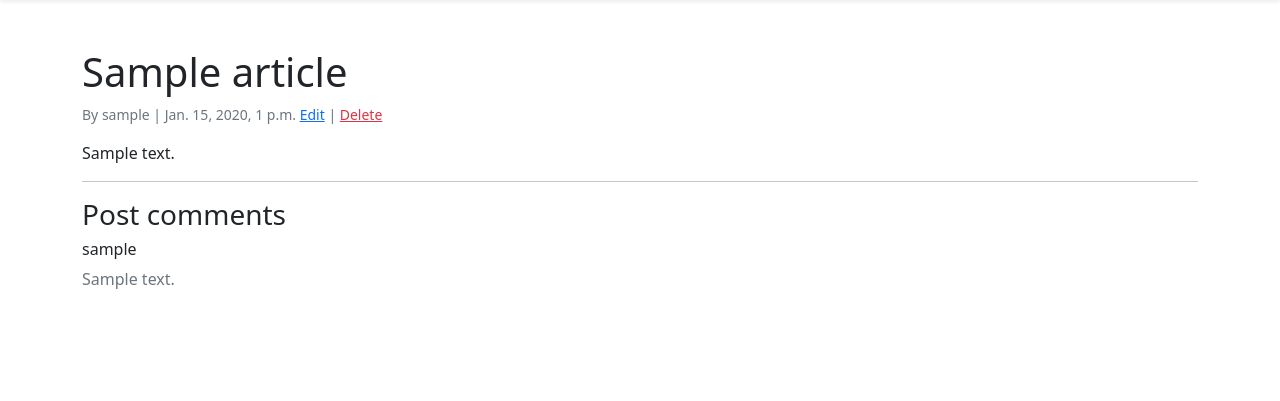
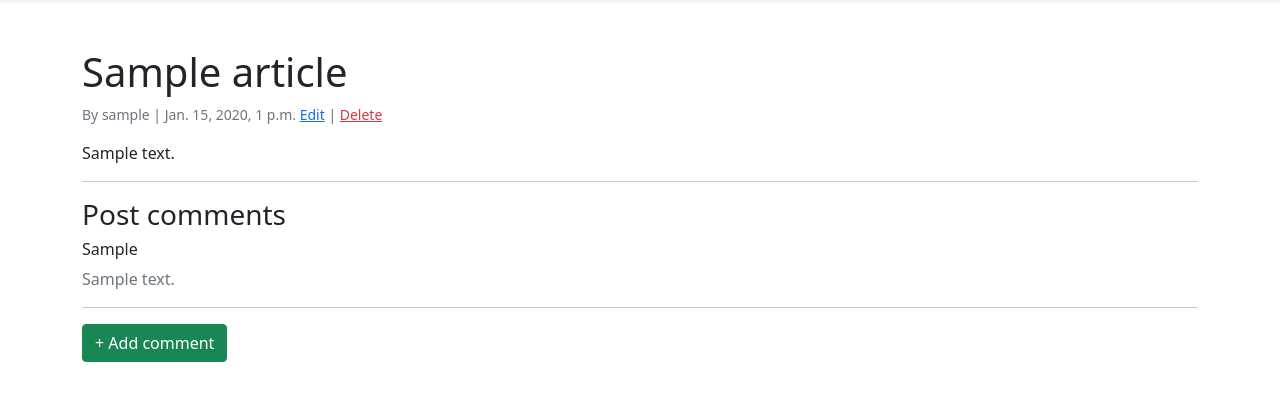
Before and after one commit to paulnyabaro/general_python, a Django app: page /articles/1/ in a window 1280 px wide. Shown: the part 56-457 px from the top of the page. Run offline with Django 4.2, Linux system fonts and the light colour scheme; a user stored in the database is signed in; tables that the repository leaves empty hold one stand-in row (values such as "Sample post").

Commit message:
Updated post detailed view

```diff
--- a/templates/article_detail.html
+++ b/templates/article_detail.html
@@ -18,9 +18,13 @@
             <hr>
             <h3>Post comments</h3>
             {% for comment in article.comment_set.all %}
-            <h6>{{ comment.author }}</h6>
+            <h6 class="text-capitalize">{{ comment.author }}</h6>
             <p class="text-muted">{{ comment }}</p>
             {% endfor %}
+        {% endif %}
+        {% if user.is_authenticated %}
+        <hr>
+        <a href="" class="btn btn-success">+ Add comment</a>
         {% endif %}
     </div>
 </div>
```
